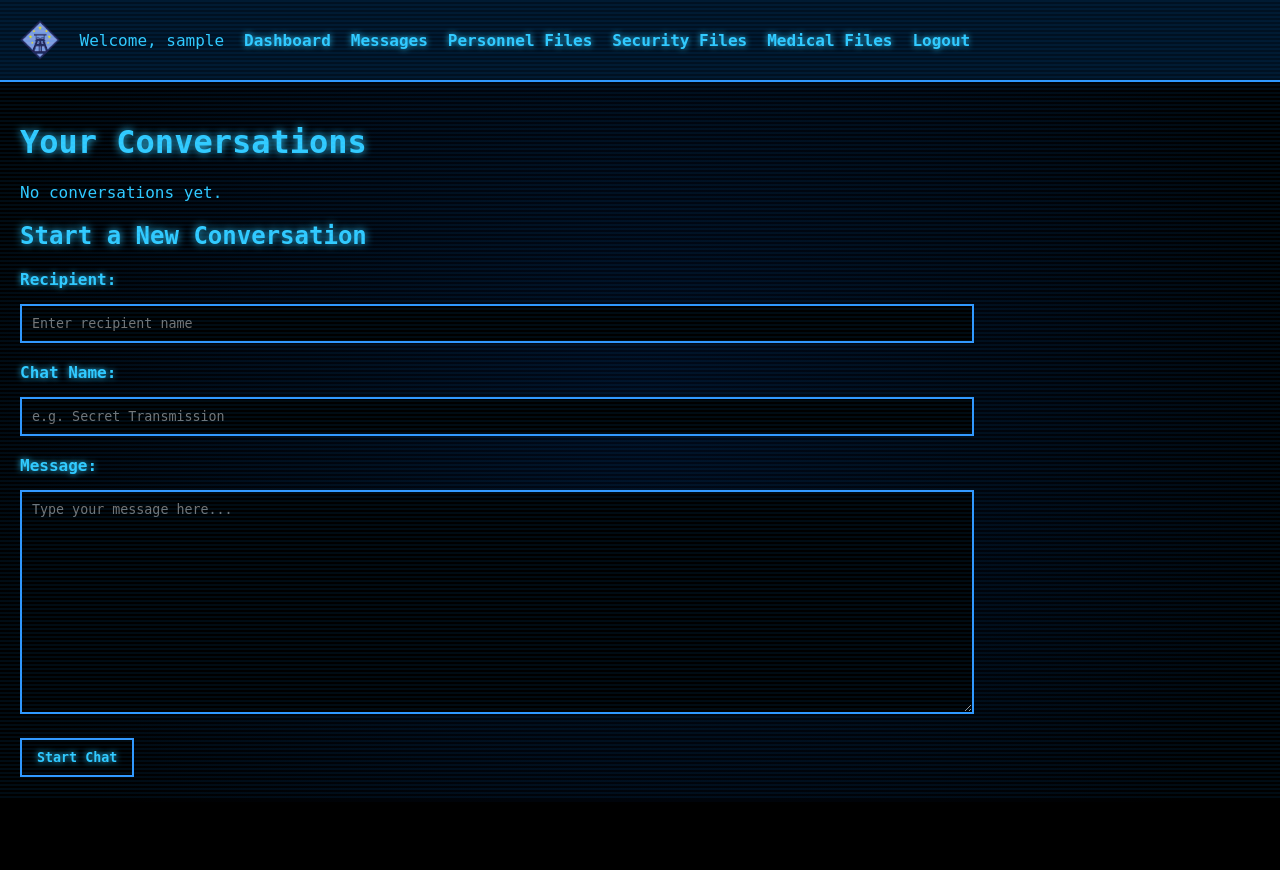
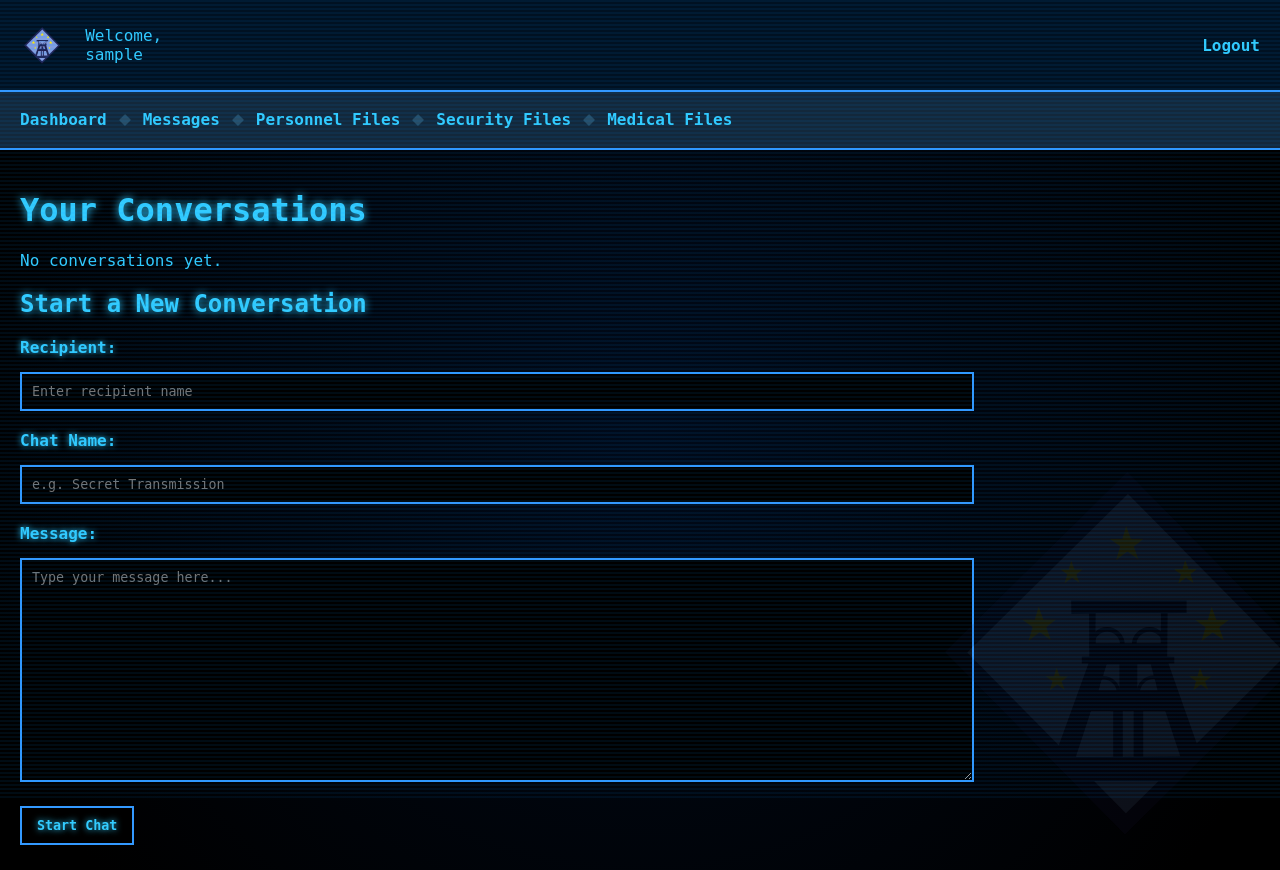
Before and after one commit to hal3141/qail-collective-hub, a Flask app: page /messages in a window 1280 px wide. Before the commit the page ends 798 px from the top, so only its background shows below. Run offline with Flask 3, Linux system fonts and the light colour scheme; the visitor is signed in with stand-in values (Sample User, id 1); some web fonts are replaced.

Commit message:
created header template to be included in documents, made nav bar prettier, added some color in messages

```diff
--- a/static/css/style.css
+++ b/static/css/style.css
@@ -31,9 +31,34 @@ body.starwars-bg::after {
   z-index: 9999;
 }
 
+body.starwars-bg::before {
+  content: "";
+  position: fixed;
+  right: -100px;
+  bottom: -100px;
+  width: 500px;
+  aspect-ratio: 1/1;
+  background: no-repeat center / contain
+     url("/static/qail_logo.svg");
+  opacity: .1;
+  pointer-events: none;
+  z-index: 9999;
+
+}
+
 h1.title, h2.subtitle {
   color: #33ccff;
   text-shadow: 0 0 8px #33ccff;
+}
+
+hr {
+  border: 0;
+  border-bottom: 2px dashed #001d36;
+  margin: 1em 0;
+}
+
+a {
+  text-decoration: none;
 }
 
 .error {
@@ -43,7 +68,7 @@ h1.title, h2.subtitle {
 }
 
 /* Top bar */
-.topbar {
+.topbar, .subheader {
   background: #001122;
   border-bottom: 2px solid #3399ff;
   padding: 10px;
@@ -53,13 +78,15 @@ h1.title, h2.subtitle {
 }
 
 .topbar .logo-small {
-  height: 40px;
+  height: 50px;
 }
 
-.topbar a {
+.topbar a, .subheader a {
   color: #33ccff;
   text-decoration: none;
   font-weight: bold;
+}
+.topbar a:hover, .subheader a:hover {
   text-shadow: 0 0 6px #33ccff;
 }
 .topbar a:hover {
@@ -70,8 +97,30 @@ h1.title, h2.subtitle {
   margin-left: auto;
 }
 
-.content, .topbar {
+.content, .topbar, .subheader {
   padding: 20px;
+}
+.subheader {
+  display: flex;
+  background: #13283b;
+  position: relative;
+}
+
+.subheader a {
+  padding-right: 1em;
+  position: relative;
+  font-size: 1em;
+  line-height: 1em;
+}
+
+.subheader > a:not(:last-child)::before {
+  content: "";
+  position: absolute;
+  right: -0.5em;
+  width: 12px;
+  height: 1em;
+  background: no-repeat center / contain;
+  background-image: url("/static/square_dot.png");
 }
 
 /* Login container */
@@ -183,7 +232,8 @@ button:hover {
 /* Chat list */
 .chat-list {
   list-style: none;
-  padding: 20px 0;;
+  padding: 0;
+  margin: 0 0 3em 0;
 }
 .chat-list li {
   margin: 8px 0;
@@ -204,7 +254,7 @@ button:hover {
   width: 24px;
   height: 24px;
   background: no-repeat center / contain;
-  background-image: url("/static/icon_message.png"); /* PNG/SVG möglich */
+  background-image: url("/static/icon_message.png");
 }
 
 .chat-list a {
--- /dev/null
+++ b/templates/_header.html
@@ -0,0 +1,12 @@
+<div class="topbar">
+    <img src="{{ url_for('static', filename='qail_logo.svg') }}" alt="Qail Collective" class="logo-small">
+    <span class="welcome">{{ t["welcome"] }}, <br> {{ user }}</span>
+    <a id="logout" href="{{ url_for('logout') }}">{{ t["logout"] }}</a>
+</div>
+<div class="subheader">
+  <a href="{{ url_for('dashboard') }}">{{ t["dashboard"] }}</a>
+  <a href="{{ url_for('messages') }}">{{ t["messages"] }}<span class="unread">{% if unread_count and unread_count > 0  %} ({{ unread_count }}){% endif %}</span></a>
+  <a href="{{ url_for('files', filetype='personnel') }}">{{ t["filetypes"].get("personnel") }}</a>
+  <a href="{{ url_for('files', filetype='security') }}">{{ t["filetypes"].get("security") }}</a>
+  <a href="{{ url_for('files', filetype='medical') }}">{{ t["filetypes"].get("medical") }}</a>
+</div>
--- a/templates/messages.html
+++ b/templates/messages.html
@@ -13,18 +13,7 @@
 </head>
 <body class="starwars-bg">
 
-    <div class="topbar">
-        <img src="{{ url_for('static', filename='logo_simple.png') }}" alt="Qail Collective" class="logo-small">
-        <span class="welcome">{{ t["welcome"] }}, {{ user }}</span>
-        <a href="{{ url_for('dashboard') }}">{{ t["dashboard"] }}</a>
-        <a href="{{ url_for('messages') }}">
-            {{ t["messages"] }}{% if unread_count > 0 %} ({{ unread_count }}){% endif %}
-        </a>
-        <a href="{{ url_for('files', filetype='personnel') }}">{{ t["filetypes"].get("personnel") }}</a>
-        <a href="{{ url_for('files', filetype='security') }}">{{ t["filetypes"].get("security") }}</a>
-        <a href="{{ url_for('files', filetype='medical') }}">{{ t["filetypes"].get("medical") }}</a>
-        <a href="{{ url_for('logout') }}">{{ t["logout"] }}</a>
-    </div>
+    {% include "_header.html" %}
 
     <div class="content">
 
@@ -76,8 +65,8 @@
             <textarea name="reply" placeholder='{{ t["reply_ph"] }}' required></textarea>
             <button type="submit" id="replyButton">{{ t["send_reply"] }}</button>
         </form>
-
-        <p><a href="{{ url_for('messages') }}">{{ t["back_to_conversations"] }}</a></p>
+        <hr>
+        <a href="{{ url_for('messages') }}"><button>{{ t["back_to_conversations"] }}</button></a>
         {% endif %}
     </div>
 
```
Also changed, not shown: templates/dashboard.html (+1 -10 lines), templates/files.html (+2 -12 lines), static/qail_logo.svg (added), static/square_dot.png (added).
